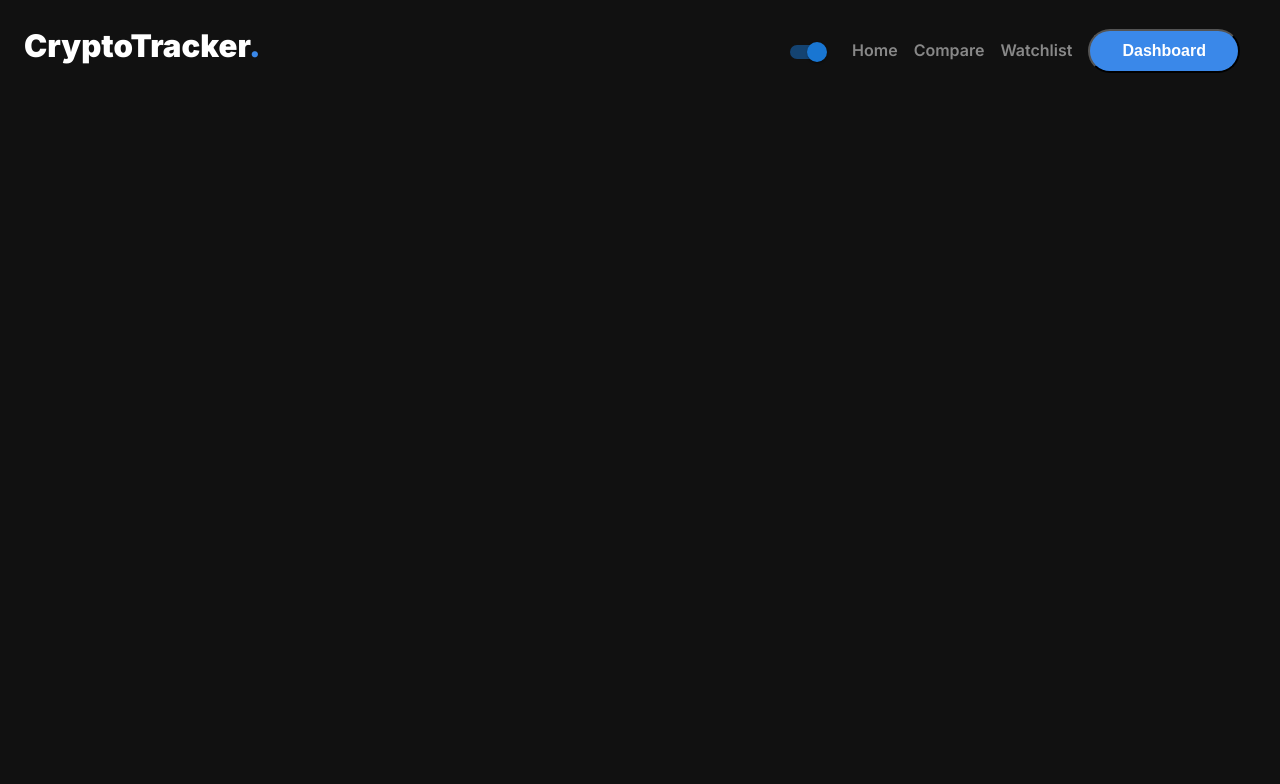
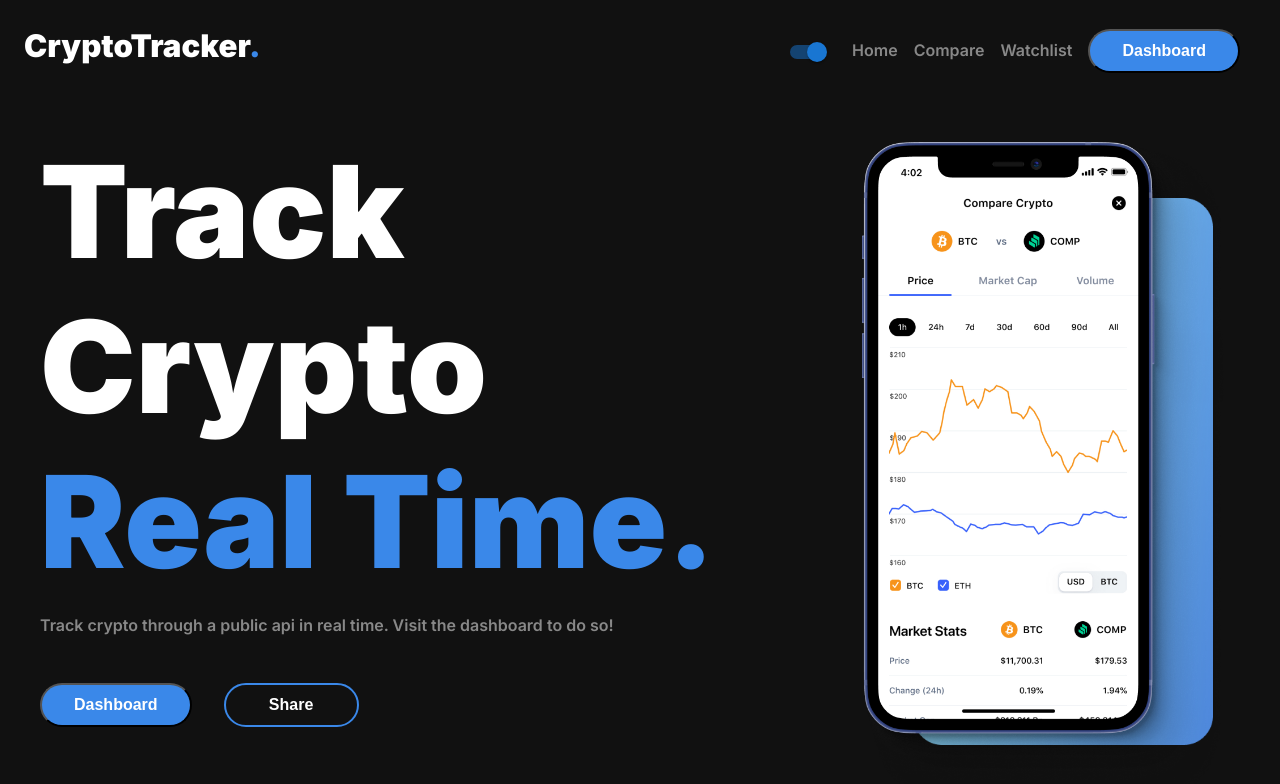
Before and after one commit to namanchopra2000/crypto-naman-dash, a React (Create React App) app: page / in a window 1280 px wide. Shown: the top 784 px of the page. Built offline with nearby package versions, Linux system fonts and the light colour scheme.

Commit message:
projectDone

```diff
--- a/src/App.js
+++ b/src/App.js
@@ -13,6 +13,7 @@
   return (
     <div className="App">
       <Header />
+      <MainComponent />
       <Routes>
                 <Route index path="/crypto-naman-dash/" Component={MainComponent} ></Route>
                 <Route path="/dashboard" Component={Dashboard}></Route>
```
